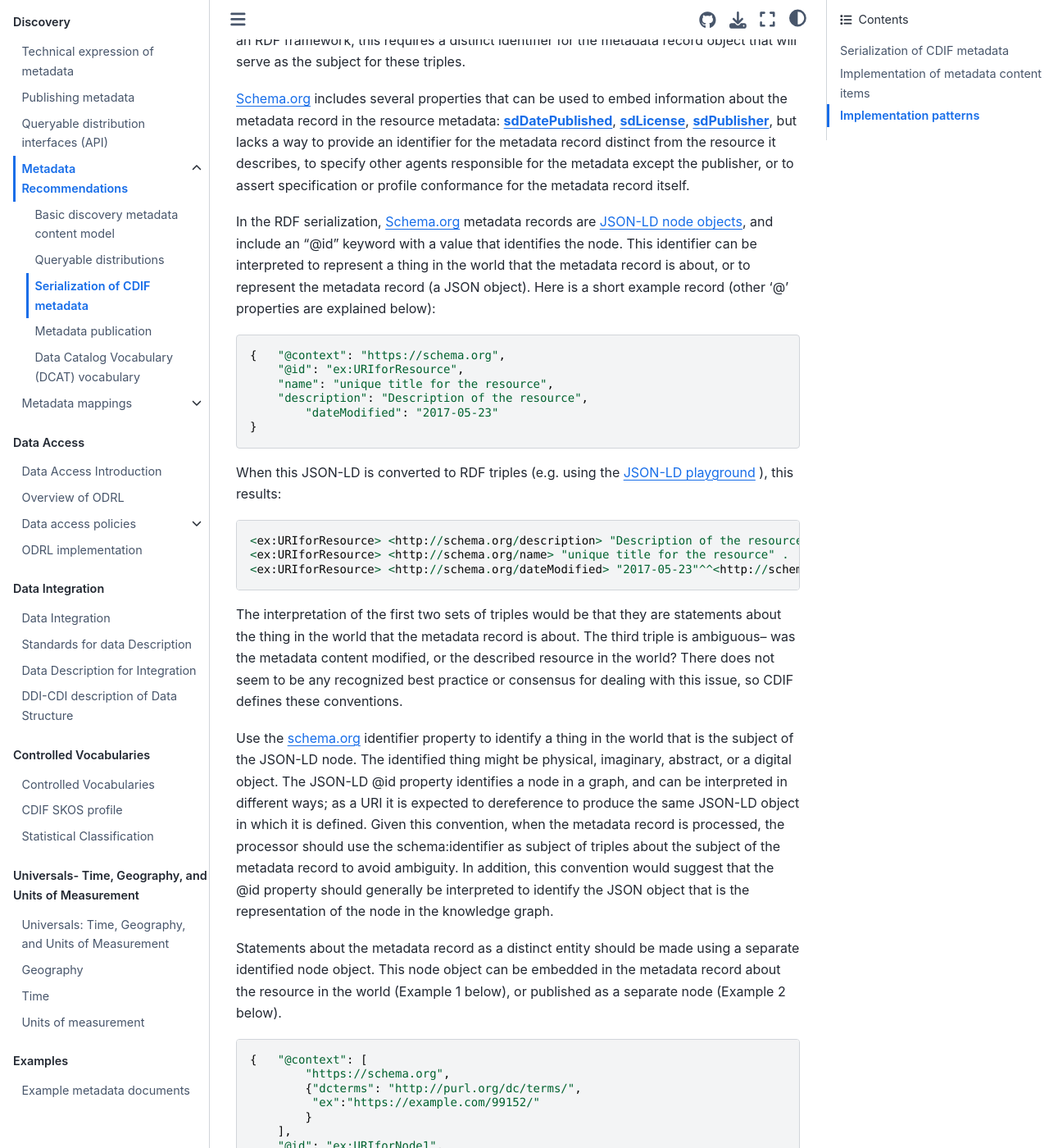
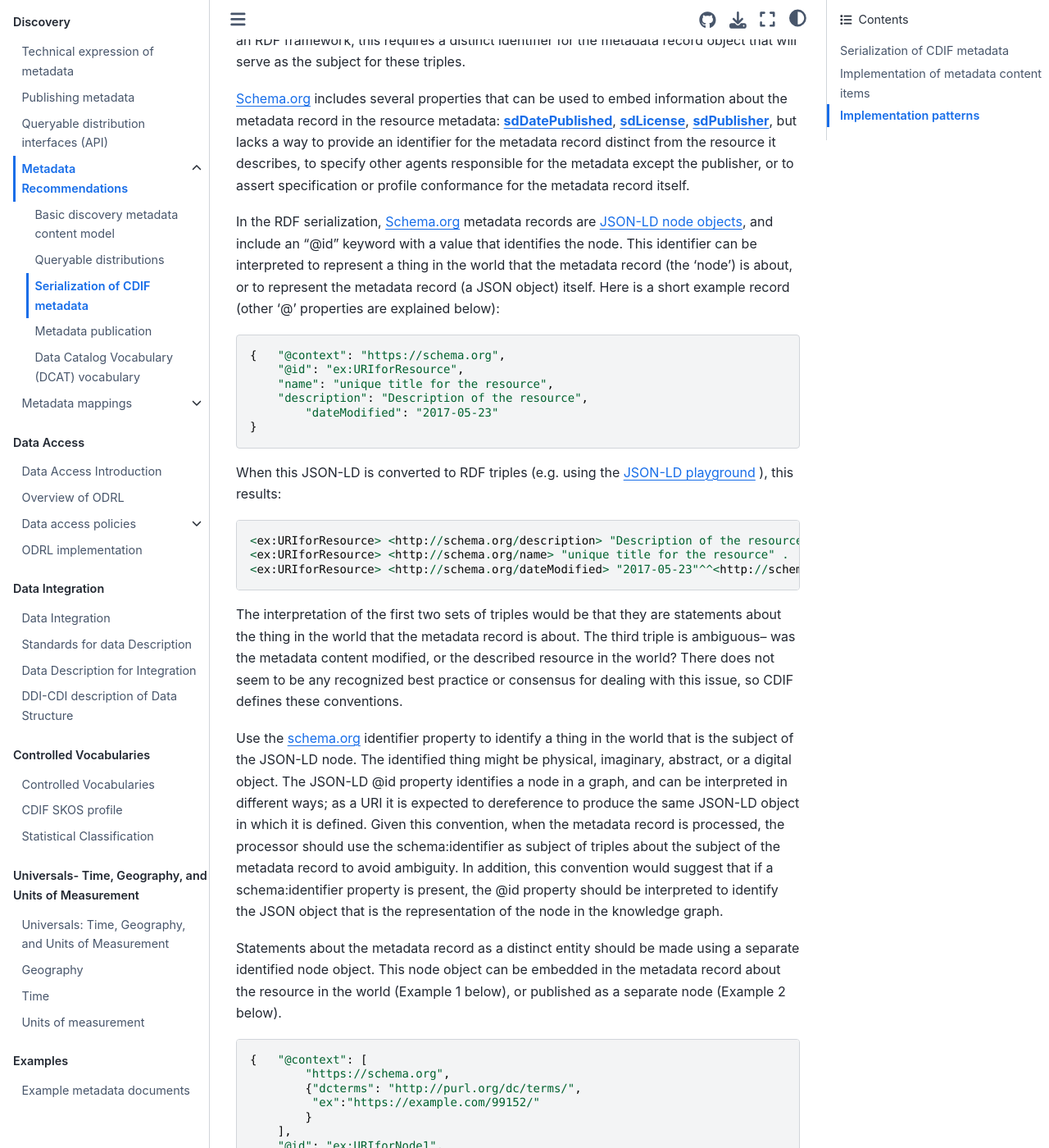
Before and after one commit to Cross-Domain-Interoperability-Framework/cdifbook, a Jupyter Book: the page built from metadata/schemaorgimplementation.md, in a window 1280 px wide and 1400 px high, scrolled down 761 px. Shown: the whole window at 82% size. Built offline with Jupyter Book 1.0.4 settings and Sphinx 7.4.7 and the Sphinx Book theme 1.1.4, drawn with Linux system fonts in a browser that asks for light colours; some of the changed text lies outside the part shown.

Commit message:
Update schemaorgimplementation.md

````diff
--- a/metadata/schemaorgimplementation.md
+++ b/metadata/schemaorgimplementation.md
@@ -10,7 +10,7 @@
 
 Schema.org includes several properties that can be used to embed information about the metadata record in the resource metadata: [**sdDatePublished**](https://schema.org/sdDatePublished), [**sdLicense**](https://schema.org/sdLicense), [**sdPublisher**](https://schema.org/sdPublisher), but lacks a way to provide an identifier for the metadata record distinct from the resource it describes, to specify other agents responsible for the metadata except the publisher, or to assert specification or profile conformance for the metadata record itself.
 
-In the RDF serialization, Schema.org metadata records are [JSON-LD node objects](https://www.w3.org/TR/json-ld/#node-objects), and include an "@id" keyword with a value that identifies the node.  This identifier can be interpreted to represent a thing in the world that the metadata record is about, or to represent the metadata record (a JSON object). Here is a short example record (other '@' properties are explained below):
+In the RDF serialization, Schema.org metadata records are [JSON-LD node objects](https://www.w3.org/TR/json-ld/#node-objects), and include an "@id" keyword with a value that identifies the node.  This identifier can be interpreted to represent a thing in the world that the metadata record (the 'node') is about, or to represent the metadata record (a JSON object) itself. Here is a short example record (other '@' properties are explained below):
 
 ```
 {   "@context": "https://schema.org",
@@ -30,7 +30,7 @@
 ```
 The interpretation of the first two sets of triples would be that they are statements about the thing in the world that the metadata record is about.  The third triple is ambiguous-- was the metadata content modified, or the described resource in the world?  There does not seem to be any recognized best practice or consensus for dealing with this issue, so CDIF defines these conventions.
 
-Use the schema.org identifier property to identify a thing in the world that is the subject of the JSON-LD node.  The identified thing might be physical, imaginary, abstract, or a digital object.  The JSON-LD @id property identifies a node in a graph, and can be interpreted in different ways; as a URI it is expected to dereference to produce the same JSON-LD object in which it is defined. Given this convention, when the metadata record is processed, the processor should use the schema:identifier as subject of triples about the subject of the metadata record to avoid ambiguity.  In addition, this convention would suggest that the @id property should generally be interpreted to identify the JSON object that is the representation of the node in the knowledge graph.
+Use the schema.org identifier property to identify a thing in the world that is the subject of the JSON-LD node.  The identified thing might be physical, imaginary, abstract, or a digital object.  The JSON-LD @id property identifies a node in a graph, and can be interpreted in different ways; as a URI it is expected to dereference to produce the same JSON-LD object in which it is defined. Given this convention, when the metadata record is processed, the processor should use the schema:identifier as subject of triples about the subject of the metadata record to avoid ambiguity.  In addition, this convention would suggest that if a schema:identifier property is present, the @id property should be interpreted to identify the JSON object that is the representation of the node in the knowledge graph.
 
 Statements about the metadata record as a distinct entity should be made using a separate identified node object. This node object can be embedded in the metadata record about the resource in the world (Example 1 below), or published as a separate node (Example 2 below).
 
@@ -86,7 +86,10 @@
 
 Example 2. Metadata about metadata as a separate graph node.
 
-Including the schema:description with the string "metadata about documentation for ex:URIforDescribedResource" will allow disambiguating different usages of the subjectOf property.  The ex namespace in the example above is only included so the example is valid; actual metadata would likely have its own namespace for resource and metadata URIs. The distinct identifier for the metadata record (ex:URIforNode1) allows statements to be made about the metadata separately from statements about the resource it describes. Note that the @type for the metadata node (root node) is 'DigitalDocument'. This is a schema.org type that corresponds broadly to the concept of DigitalObject as used by the Fair Digital Object (FDO) community ([Bonino et al., 2022](https://fairdigitalobjectframework.org/) ), recognizing that the metadata record is a digital object.
+Including the schema:description with the string "metadata about documentation for ex:URIforDescribedResource" will allow disambiguating different usages of the subjectOf property.  The ex namespace in the example above is only included so the example is valid; actual metadata would likely have its own namespace for resource and metadata URIs. The distinct identifier for the metadata record (ex:URIforNode1) allows statements to be made about the metadata separately from statements about the resource it describes.
+
+Note that the @type for the metadata node (root node) is 'DigitalDocument'. This is a schema.org type that corresponds broadly to the concept of DigitalObject as used by the Fair Digital Object (FDO) community ([Bonino et al., 2022](https://fairdigitalobjectframework.org/) ), recognizing that the metadata record is a digital object. [tbd-- alternative, use schema:Dataset, and add schema:additionalProperty : cdif:metadata or something like that]
+
 
 
 JSON keys prefixed with '@' are keywords defined in the [JSON-LD specification]( https://www.w3.org/TR/json-ld11/#keywords) (see table below)
````
